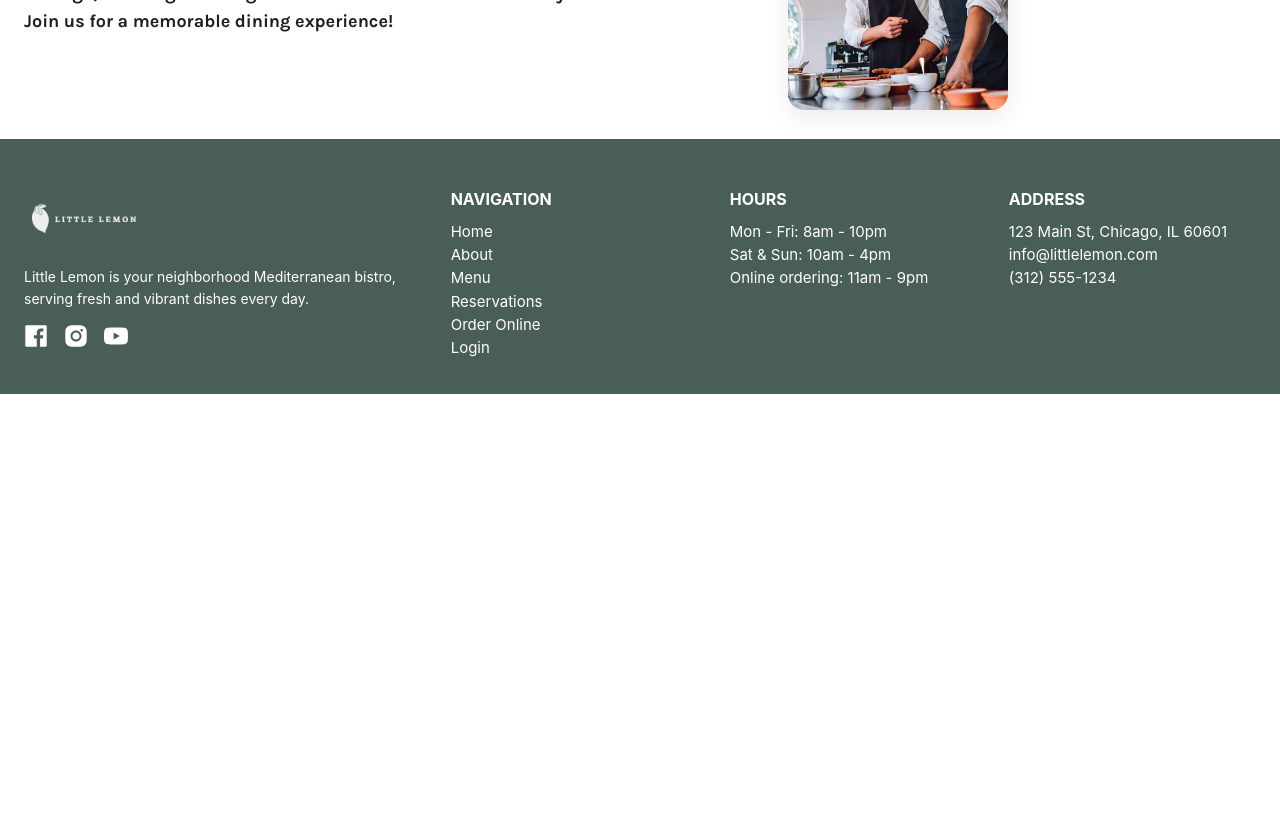
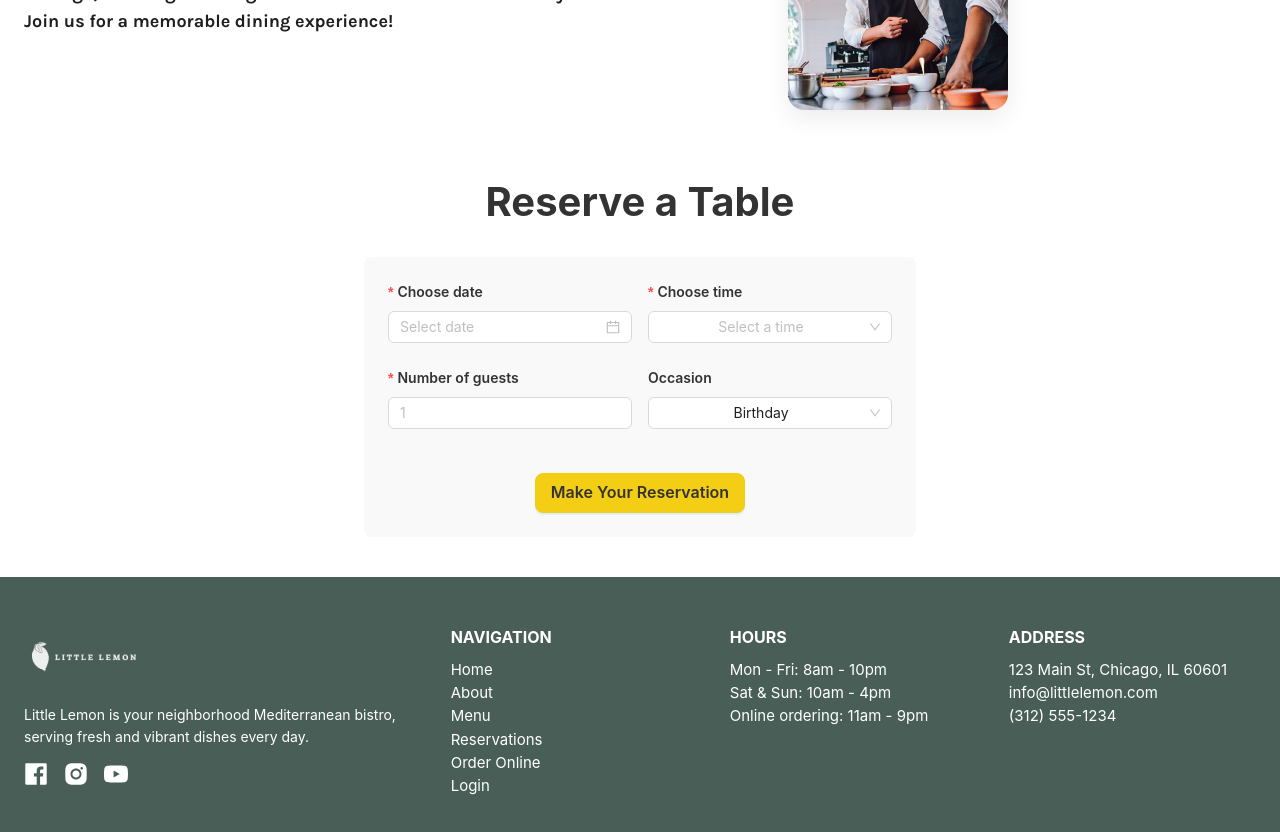
Before and after one commit to BoddyGus/Little-Lemon-Capstone-Project, a React (Create React App) app: page / in a window 1280 px wide. Shown: the part 1960-2792 px from the top of the page. Before the commit the page ends 2354 px from the top, so only its background shows below. Built offline with nearby package versions, Linux system fonts and the light colour scheme.

Commit message:
Moving the availableTimes useState hook from the BookingForm component into the Main component. Updating BookingForm to display available times based on the selected date. Using ant designs form components.

```diff
--- a/src/App.js
+++ b/src/App.js
@@ -5,18 +5,20 @@ import Highlights from "./components/Highlights/Highlights.js";
 import Testimonials from './components/Testimonials/Testimonials.js';
 import About from './components/About/About.js';
 import Footer from './components/Footer/Footer.js';
+import Main from './components/Main/Main.js';
 import 'antd/dist/reset.css';
 
 function App() {
   return (
-    <main>
+    <div>
       <Header />
       <Hero />
       <Highlights />
       <Testimonials />
       <About />
+      <Main />
       <Footer />
-    </main>
+    </div>
   );
 }
 
--- a/src/components/Booking/BookingForm/BookingForm.css
+++ b/src/components/Booking/BookingForm/BookingForm.css
@@ -1,60 +1,35 @@
 .booking-form {
-  display: grid;
-  max-width: 300px;
-  gap: 20px;
-  padding: 20px;
+  max-width: 600px;
+  margin: 0 auto;
+  padding: 24px;
   background-color: #f9f9f9;
   border-radius: 8px;
+  box-shadow: 2px rgba(0, 0, 0, 0.1);
 }
 
-.booking-form__label {
+.booking-form .ant-form-item-label > label {
   font-weight: 600;
-  font-size: 16px;
   color: #333;
-  margin-bottom: 5px;
 }
 
-.booking-form__input {
-  padding: 10px;
-  border: 1px solid #ddd;
-  border-radius: 4px;
-  font-size: 14px;
-  transition: border-color 0.3s ease;
+.booking-form .ant-btn:hover {
+  background-color: #E8B800 !important;
+  border-color: #E8B800 !important;
 }
 
-.booking-form__input:focus {
-  outline: none;
-  border-color: #495E57;
-  box-shadow: 0 0 0 2px rgba(73, 94, 87, 0.1);
+.booking-form__submit-row {
+  margin-top: 20px;
 }
 
-.booking-form__select {
-  padding: 10px;
-  border: 1px solid #ddd;
-  border-radius: 4px;
-  font-size: 14px;
-  background-color: white;
-  transition: border-color 0.3s ease;
+.booking-form__submit-button {
+  background-color: #F4CE14 !important;
+  border-color: #F4CE14 !important;
+  color: #333 !important;
+  font-weight: 600 !important;
+  min-width: 200px;
 }
 
-.booking-form__select:focus {
-  outline: none;
-  border-color: #495E57;
-  box-shadow: 0 0 0 2px rgba(73, 94, 87, 0.1);
+.booking-form__submit-button:hover {
+  background-color: #E8B800 !important;
+  border-color: #E8B800 !important;
 }
-
-.booking-form__submit {
-  padding: 12px 24px;
-  background-color: #F4CE14;
-  color: #333;
-  border: none;
-  border-radius: 4px;
-  font-size: 16px;
-  font-weight: 600;
-  cursor: pointer;
-  transition: background-color 0.3s ease;
-}
-
-.booking-form__submit:hover {
-  background-color: #E8B800;
-}
--- a/src/components/Booking/BookingForm/BookingForm.js
+++ b/src/components/Booking/BookingForm/BookingForm.js
@@ -1,72 +1,126 @@
 import React, { useState } from 'react';
+import { Row, Col, Space, Flex, Form, Select, InputNumber, Button, DatePicker } from 'antd';
 import './BookingForm.css';
 
-function BookingForm() {
+const { Option } = Select;
 
+function BookingForm({ availableTimes, dispatch }) {
   const [date, setDate] = useState('');
   const [time, setTime] = useState('');
   const [guests, setGuests] = useState(1);
   const [occasion, setOccasion] = useState('Birthday');
-  const [availableTimes, setAvailableTimes] = useState([
-    '17:00',
-    '18:00',
-    '19:00',
-    '20:00',
-    '21:00',
-    '22:00'
-  ]);
+
+  const handleDateChange = (dateString) => {
+    setDate(dateString);
+    dispatch({ type: 'UPDATE_TIMES', date: dateString });
+  };
+
+  const handleSubmit = (e) => {
+    e.preventDefault();
+    console.log('Form submitted with:', {
+      date,
+      time,
+      guests,
+      occasion
+    });
+  };
 
   return (
-    <form className="booking-form">
-      <label htmlFor="res-date" className="booking-form__label">Choose date</label>
-      <input
-        type="date"
-        id="res-date"
-        className="booking-form__input"
-        value={date}
-        onChange={(e) => setDate(e.target.value)}
+    <div className="booking-form">
+      <Space direction="vertical" size="large" style={{ width: '100%' }}>
+        <Form onFinish={handleSubmit} layout="vertical">
+          <Row gutter={[16, 16]}>
+            <Col xs={24} sm={12} md={12}>
+              <Form.Item
+                label="Choose date"
+                name="date"
+                rules={[{ required: true, message: 'Please select a date!' }]}
+              >
+                <DatePicker
+                  style={{ width: '100%' }}
+                  onChange={(date, dateString) => handleDateChange(dateString)}
+                  placeholder="Select date"
                 />
+              </Form.Item>
+            </Col>
 
-      <label htmlFor="res-time" className="booking-form__label">Choose time</label>
-      <select
-        id="res-time"
-        className="booking-form__select"
+            <Col xs={24} sm={12} md={12}>
+              <Form.Item
+                label="Choose time"
+                name="time"
+                rules={[{ required: true, message: 'Please select a time!' }]}
+              >
+                <Select
+                  placeholder="Select a time"
                   value={time}
-        onChange={(e) => setTime(e.target.value)}
+                  onChange={(value) => setTime(value)}
+                  style={{ width: '100%' }}
                 >
-        <option value="">Select a time</option>
                   {availableTimes.map((availableTime) => (
-          <option key={availableTime} value={availableTime}>
+                    <Option key={availableTime} value={availableTime}>
                       {availableTime}
-          </option>
+                    </Option>
                   ))}
-      </select>
+                </Select>
+              </Form.Item>
+            </Col>
+          </Row>
 
-      <label htmlFor="guests" className="booking-form__label">Number of guests</label>
-      <input
-        type="number"
+          <Row gutter={[16, 16]}>
+            <Col xs={24} sm={12} md={12}>
+              <Form.Item
+                label="Number of guests"
+                name="guests"
+                rules={[{ required: true, message: 'Please enter number of guests!' }]}
+              >
+                <InputNumber
+                  min={1}
+                  max={10}
+                  value={guests}
+                  onChange={(value) => setGuests(value)}
+                  style={{ width: '100%' }}
                   placeholder="1"
-        min="1"
-        max="10"
-        id="guests"
-        className="booking-form__input"
-        value={guests}
-        onChange={(e) => setGuests(parseInt(e.target.value))}
                 />
+              </Form.Item>
+            </Col>
 
-      <label htmlFor="occasion" className="booking-form__label">Occasion</label>
-      <select
-        id="occasion"
-        className="booking-form__select"
+            <Col xs={24} sm={12} md={12}>
+              <Form.Item
+                label="Occasion"
+                name="occasion"
+                initialValue="Birthday"
+              >
+                <Select
                   value={occasion}
-        onChange={(e) => setOccasion(e.target.value)}
+                  onChange={(value) => setOccasion(value)}
+                  style={{ width: '100%' }}
                 >
-        <option value="Birthday">Birthday</option>
-        <option value="Anniversary">Anniversary</option>
-      </select>
+                  <Option value="Birthday">Birthday</Option>
+                  <Option value="Anniversary">Anniversary</Option>
+                  <Option value="Engagement">Engagement</Option>
+                  <Option value="Graduation">Graduation</Option>
+                </Select>
+              </Form.Item>
+            </Col>
+          </Row>
 
-      <input type="submit" value="Make Your reservation" className="booking-form__submit" />
-    </form>
+          <Row justify="center" className="booking-form__submit-row">
+            <Col>
+              <Flex justify="center">
+                <Button
+                  type="primary"
+                  htmlType="submit"
+                  size="large"
+                  className="booking-form__submit-button"
+                >
+                  Make Your Reservation
+                </Button>
+              </Flex>
+            </Col>
+          </Row>
+        </Form>
+      </Space>
+    </div>
   );
 }
 
--- a/src/components/Booking/BookingPage/BookingPage.css
+++ b/src/components/Booking/BookingPage/BookingPage.css
@@ -0,0 +1,24 @@
+.booking-page {
+  max-width: 600px;
+  margin: 0 auto;
+  padding: 40px 24px;
+  text-align: center;
+}
+
+.booking-page h1 {
+  font-size: 2.5rem;
+  color: #333;
+  margin-bottom: 32px;
+  font-weight: 700;
+}
+
+@media (max-width: 768px) {
+  .booking-page {
+    padding: 24px 16px;
+  }
+
+  .booking-page h1 {
+    font-size: 2rem;
+    margin-bottom: 24px;
+  }
+}
--- a/src/components/Booking/BookingPage/BookingPage.js
+++ b/src/components/Booking/BookingPage/BookingPage.js
@@ -1,11 +1,12 @@
 import React from 'react';
 import BookingForm from '../BookingForm/BookingForm';
+import './BookingPage.css';
 
-function BookingPage() {
+function BookingPage({ availableTimes, dispatch }) {
   return (
-    <div>
+    <div className="booking-page">
       <h1>Reserve a Table</h1>
-      <BookingForm />
+      <BookingForm availableTimes={availableTimes} dispatch={dispatch} />
     </div>
   );
 }
--- /dev/null
+++ b/src/components/Main/Main.js
@@ -0,0 +1,32 @@
+import React, { useReducer } from 'react';
+import BookingPage from '../Booking/BookingPage/BookingPage';
+function initializeTimes() {
+  return [
+    '17:00',
+    '18:00',
+    '19:00',
+    '20:00',
+    '21:00',
+    '22:00'
+  ];
+}
+
+function updateTimes(state, action) {
+  switch (action.type) {
+    case 'UPDATE_TIMES':
+      return initializeTimes();
+    default:
+      return state;
+  }
+}
+
+function Main() {
+  const [availableTimes, dispatch] = useReducer(updateTimes, [], initializeTimes);
+  return (
+    <main>
+      <BookingPage availableTimes={availableTimes} dispatch={dispatch} />
+    </main>
+  );
+}
+
+export default Main;
```
Lines whose indentation alone changed are shown as unchanged.
